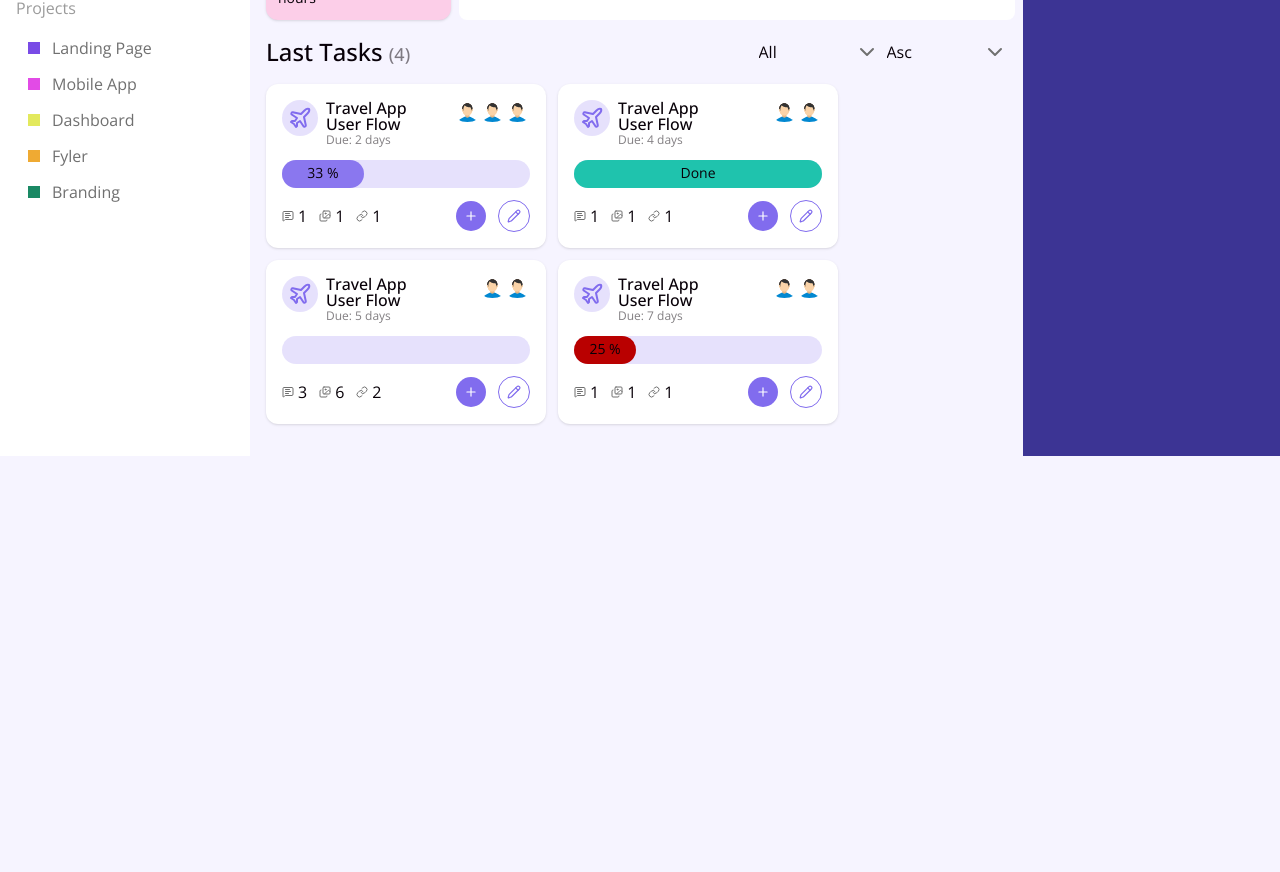
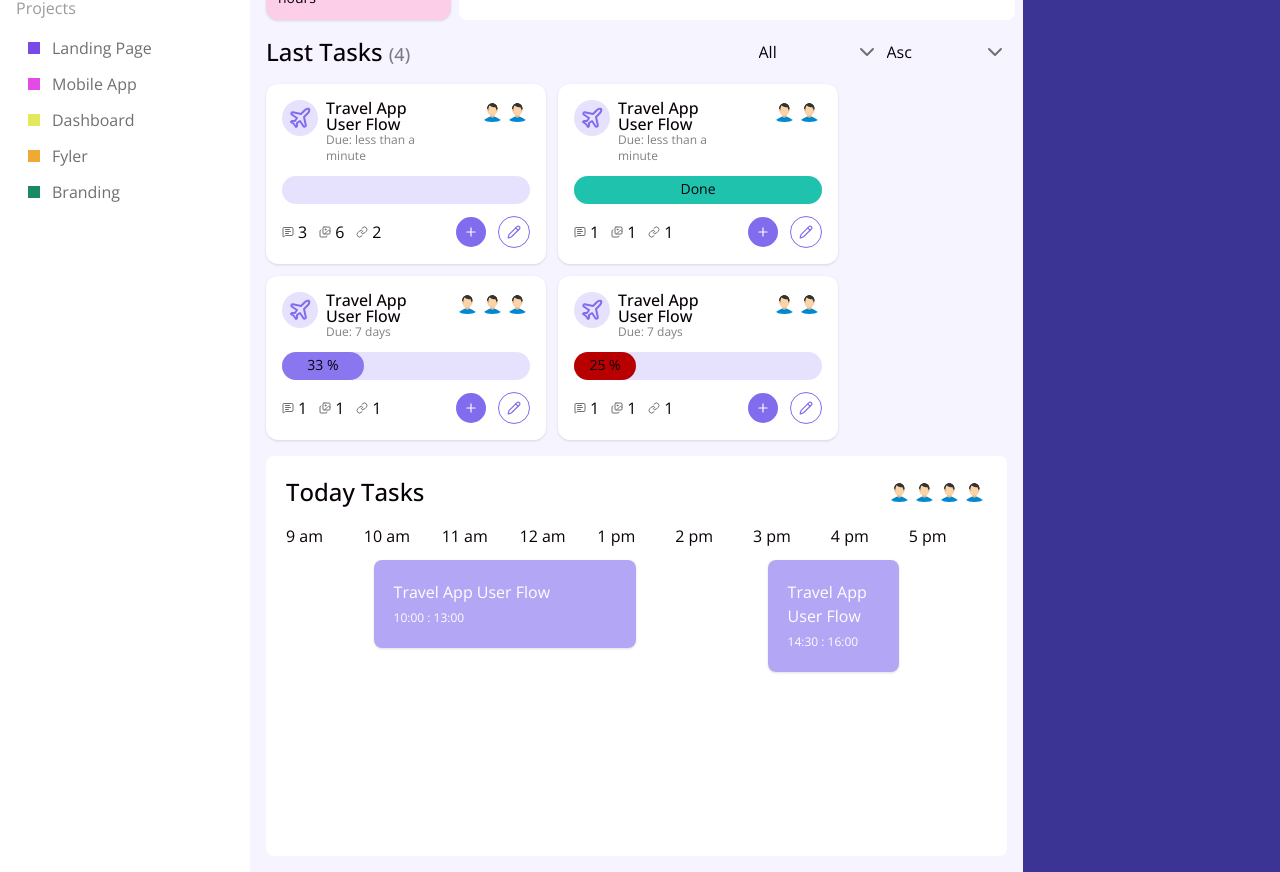
Before and after one commit to tatyana-ko/task-management, a Next.js app: page /dashboard in a window 1280 px wide. Shown: the part 420-1292 px from the top of the page. Before the commit the page ends 876 px from the top, so only its background shows below. Built offline with nearby package versions, Linux system fonts and the light colour scheme.

Commit message:
feat: add new section - Today tasks

```diff
--- a/src/app/dashboard/Dashboard.tsx
+++ b/src/app/dashboard/Dashboard.tsx
@@ -2,6 +2,7 @@ import { LastTasksSection } from '@/components/last-tasks/LastTasksSection';
 import { StatisticChart } from '@/components/statistic-chart/StatisticChart';
 import { StatsCard } from '@/components/ui/stats-card/StatsCard';
 import { SearchField } from '@/components/ui/search-field/SearchField';
+import { TodayTasksSection } from '@/components/today-tasks/TodayTasksSection';
 
 export function Dashboard() {
   return (
@@ -46,6 +47,7 @@ export function Dashboard() {
       </section>
 
       <LastTasksSection />
+      <TodayTasksSection />
     </div>
   );
 }
--- a/src/app/zod-schemas/ZodSchema.ts
+++ b/src/app/zod-schemas/ZodSchema.ts
@@ -2,7 +2,15 @@ import z from 'zod';
 
 export const EditTaskSchema = z.object({
   title: z.string().min(1, 'Title is required!'),
-  due: z.date(),
+  due: z.object({
+    date: z.coerce.date(),
+    startTime: z
+      .string()
+      .regex(/^([0-1]\d|2[0-3]):([0-5]\d)$/, 'Start time must be in HH:MM format'),
+    endTime: z
+      .string()
+      .regex(/^([0-1]\d|2[0-3]):([0-5]\d)$/, 'End time must be in HH:MM format'),
+  }),
 });
 
 export const AddSubtaskSchema = z.object({
--- a/src/components/last-tasks/data/last-tasks.data.ts
+++ b/src/components/last-tasks/data/last-tasks.data.ts
@@ -1,10 +1,15 @@
 import type { ITask } from '@/types/task.types';
+import { setHours, setMinutes } from 'date-fns';
 
 export const LAST_TASKS: ITask[] = [
   {
     id: '1',
     title: 'Travel App User Flow',
-    due: new Date(new Date().getTime() + 5 * 24 * 60 * 60 * 1000),
+    due: {
+      date: new Date(),
+      startTime: "10:00",
+      endTime: "13:00",
+    },
     subtasks: [
       {
         id: '1',
@@ -43,7 +48,11 @@ export const LAST_TASKS: ITask[] = [
   {
     id: '2',
     title: 'Travel App User Flow',
-    due: new Date(new Date().getTime() + 4 * 24 * 60 * 60 * 1000),
+    due: {
+      date: new Date(),
+      startTime: "14:30",
+      endTime: "16:00",
+    },
     subtasks: [
       {
         id: '1',
@@ -82,7 +91,11 @@ export const LAST_TASKS: ITask[] = [
   {
     id: '3',
     title: 'Travel App User Flow',
-    due: new Date(new Date().getTime() + 2 * 24 * 60 * 60 * 1000),
+    due: {
+      date: new Date(new Date().getTime() + 7 * 24 * 60 * 60 * 1000),
+      startTime: "10:00",
+      endTime: "10:00",
+    },
     subtasks: [
       {
         id: '1',
@@ -127,7 +140,11 @@ export const LAST_TASKS: ITask[] = [
   {
     id: '4',
     title: 'Travel App User Flow',
-    due: new Date(new Date().getTime() + 7 * 24 * 60 * 60 * 1000),
+    due: {
+      date: new Date(new Date().getTime() + 7 * 24 * 60 * 60 * 1000),
+      startTime: "10:00",
+      endTime: "10:00",
+    },
     subtasks: [
       {
         id: '1',
--- a/src/components/last-tasks/task-card/TaskCard.tsx
+++ b/src/components/last-tasks/task-card/TaskCard.tsx
@@ -1,4 +1,4 @@
-import { Images, Link as LucideLink, MessageSquareText, Pencil, Plane, Plus } from 'lucide-react';
+import { Images, Link as LucideLink, MessageSquareText, Plane } from 'lucide-react';
 import Image from 'next/image';
 import { formatDistance, subDays } from 'date-fns';
 import type { ITask } from '@/types/task.types';
@@ -21,7 +21,7 @@ export function TaskCard({ task }: { task: ITask }) {
           <div className="w-[100px]">
             <h3 className="font-medium text-base leading-none">{task.title}</h3>
             <p className="text-xs opacity-50">
-              Due: {formatDistance(subDays(task.due, 0), new Date())}
+              Due: {formatDistance(subDays(task.due.date, 0), new Date())}
             </p>
           </div>
         </div>
--- /dev/null
+++ b/src/components/today-tasks/TasksSchedule.tsx
@@ -0,0 +1,40 @@
+import type { ITask } from '@/types/task.types';
+import { TodayTaskCard } from './TodayTaskCard';
+
+const HOURS_SCALE = Array.from({ length: 9 }, (_, i) => i + 9);
+
+export const TasksSchedule = ({ todayTasks }: { todayTasks: ITask[] }) => {
+  return (
+    <>
+      <div className="grid grid-cols-9">
+        {HOURS_SCALE.map((hour, i) => (
+          <div key={i} className="">
+            {hour > 12 ? `${hour - 12} pm` : `${hour} am`}
+          </div>
+        ))}
+      </div>
+
+      <div className="relative">
+        {todayTasks.map((task) => {
+          const [startHour, startMinute] = task.due.startTime.split(':').map(Number);
+          const [endHour, endMinute] = task.due.endTime.split(':').map(Number);
+
+          const startOffset = (startHour - 9) * 60 + startMinute;
+          const endOffset = (endHour - 9) * 60 + endMinute;
+
+          const leftPercent = (startOffset / 480) * 100;
+          const widthPercent = ((endOffset - startOffset) / 480) * 100;
+
+          return (
+            <TodayTaskCard
+              leftPercent={leftPercent}
+              width={widthPercent}
+              task={task}
+              key={task.id}
+            />
+          );
+        })}
+      </div>
+    </>
+  );
+};
--- /dev/null
+++ b/src/components/today-tasks/TodayTaskCard.tsx
@@ -0,0 +1,22 @@
+import type { ITask } from '@/types/task.types';
+
+interface Props {
+  task: ITask;
+  leftPercent: number;
+  width: number;
+}
+
+export function TodayTaskCard({ task, leftPercent, width }: Props) {
+  return (
+    <div
+      className="p-5 absolute top-3 bg-primary/60 rounded-lg shadow"
+      style={{
+        left: `${leftPercent}%`,
+        width: `${width}%`,
+      }}
+    >
+      <h3 className='text-white'>{task.title}</h3>
+      <span className='text-xs text-white'>{task.due.startTime} : {task.due.endTime}</span>
+    </div>
+  );
+}
--- /dev/null
+++ b/src/components/today-tasks/TodayTasksSection.tsx
@@ -0,0 +1,34 @@
+'use client'
+
+import Image from 'next/image';
+import { observer } from 'mobx-react-lite';
+import { TasksSchedule } from './TasksSchedule';
+import { taskStore } from '@/stores/task.store';
+
+export const TodayTasksSection = observer(() => {
+  const todayTasks = taskStore.TodayTasks;
+  const users = [...new Set(todayTasks.map((task) => task.users).flat())];
+
+  return (
+    <section className="min-h-[400px] p-5 bg-light-bg rounded-lg">
+      <div className="mb-4 flex items-center justify-between">
+        <h2 className="text-2xl font-medium">Today Tasks</h2>
+        <ul className='flex'>
+          {users &&
+            users.map((user) => (
+              <li key={user.id}>
+                <Image
+                  src={user.photo || '/user-photo.svg'}
+                  alt="profile image"
+                  width={25}
+                  height={25}
+                  className="rounded-full"
+                />
+              </li>
+            ))}
+        </ul>
+      </div>
+      <TasksSchedule todayTasks={todayTasks} />
+    </section>
+  );
+});
--- a/src/components/ui/modal/EditTaskModal.tsx
+++ b/src/components/ui/modal/EditTaskModal.tsx
@@ -28,6 +28,7 @@ export const EditTaskModal = observer(({ id }: Props) => {
   });
 
   const onSubmit = (data: TTaskFormData) => {
+    console.log(data);
     taskStore.updateTask(id, data);
 
     toast.success('You have successfully updated the task!');
@@ -50,10 +51,22 @@ export const EditTaskModal = observer(({ id }: Props) => {
         />
 
         <Field
-          registration={register('due', { valueAsDate: true })}
+          registration={register('due.date', { valueAsDate: true })}
           type="date"
-          error={errors.due?.message}
+          error={errors.due?.date?.message}
           label="Date:"
+        />
+         <Field
+          registration={register('due.startTime')}
+          type="time"
+          error={errors.due?.startTime?.message}
+          label="Start time:"
+        />
+         <Field
+          registration={register('due.endTime')}
+          type="time"
+          error={errors.due?.endTime?.message}
+          label="End time:"
         />
         <button
           type="submit"
--- a/src/stores/task.store.ts
+++ b/src/stores/task.store.ts
@@ -1,5 +1,6 @@
 import { LAST_TASKS } from '@/components/last-tasks/data/last-tasks.data';
 import type { ISubTask, ITask, TTaskFormData, TTaskStatus } from '@/types/task.types';
+import { isToday } from 'date-fns';
 import { makeAutoObservable } from 'mobx';
 
 class TaskStore {
@@ -9,6 +10,10 @@ class TaskStore {
 
   constructor() {
     makeAutoObservable(this);
+  }
+
+  get TodayTasks() {
+    return this.tasks.filter((task) => isToday(new Date(task.due.date)));
   }
 
   getTaskById(id: string): ITask | undefined {
@@ -82,8 +87,8 @@ class TaskStore {
     }
 
     return [...tasks].sort((a, b) => {
-      const dateA = new Date(a.due).getTime();
-      const dateB = new Date(b.due).getTime();
+      const dateA = new Date(a.due.date).getTime();
+      const dateB = new Date(b.due.date).getTime();
 
       return this.sorting === 'asc' ? dateA - dateB : dateB - dateA;
     });
--- a/src/types/task.types.ts
+++ b/src/types/task.types.ts
@@ -10,7 +10,11 @@ export interface ITask {
   id: string;
   title: string;
 
-  due: Date;
+  due: {
+    date: Date;
+    startTime: string;
+    endTime: string;
+  };
   users: IUser[];
   subtasks: ISubTask[];
   comments: string[];
```
